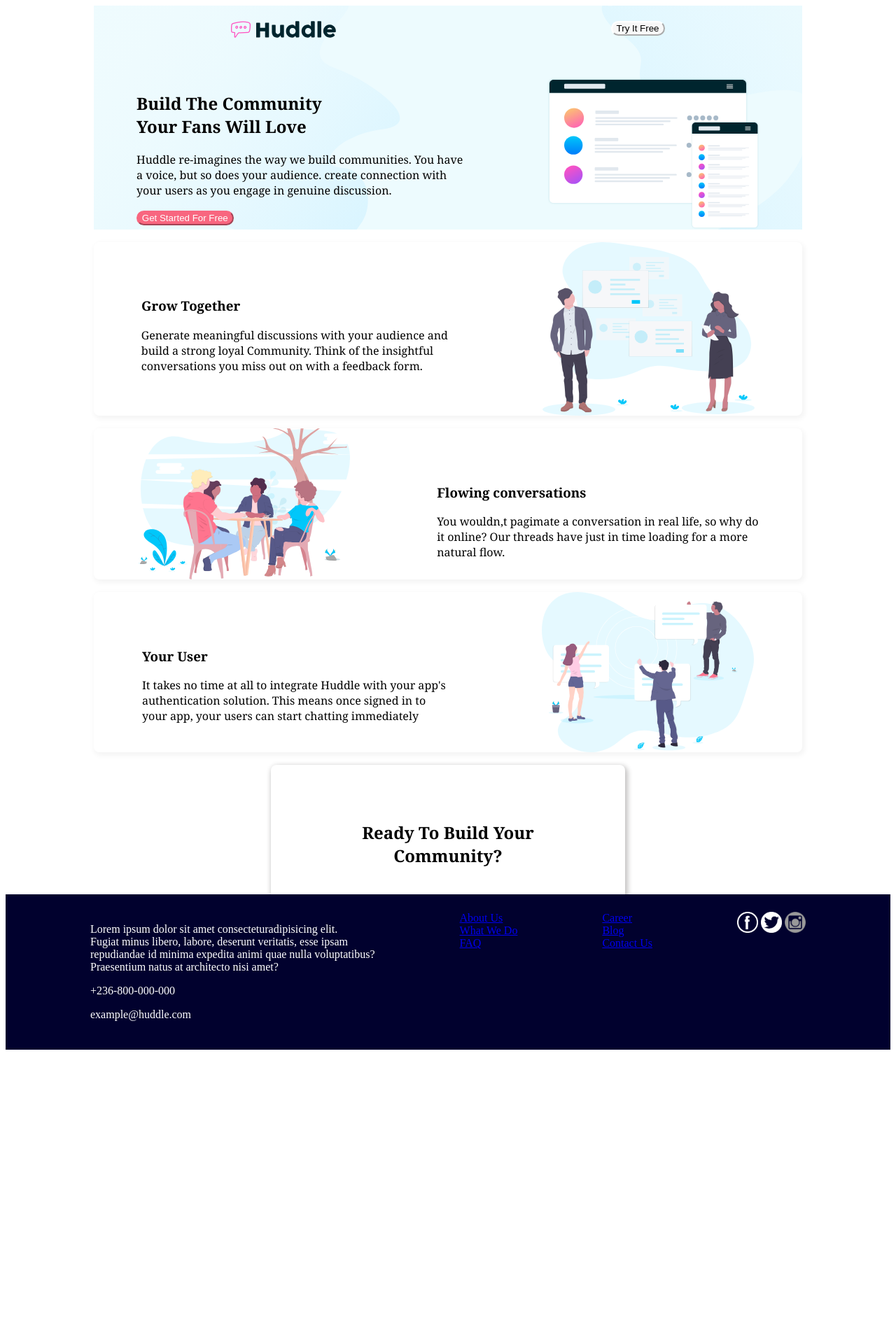
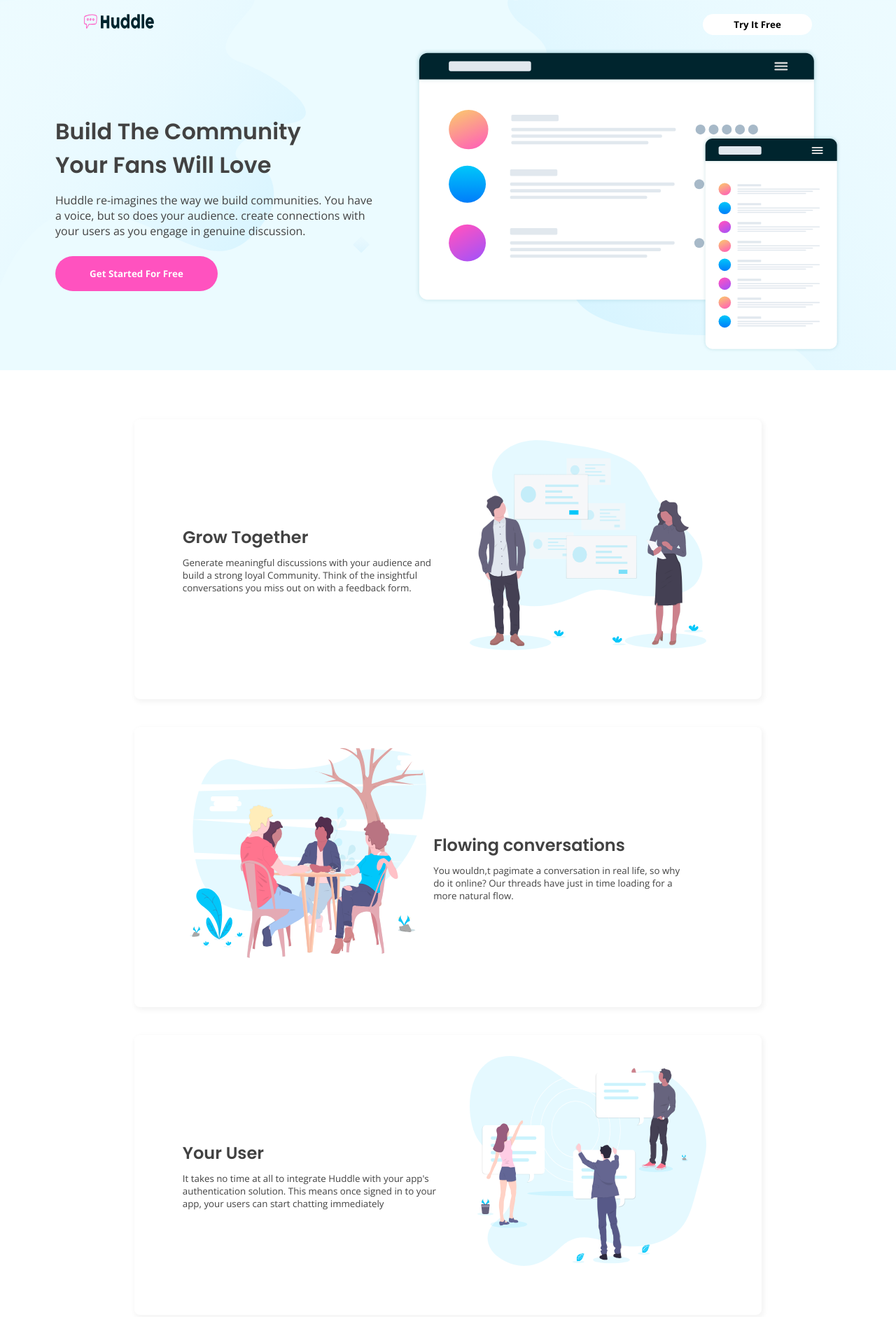
Before and after one commit to stylebytemi/Huddle, a plain HTML site: page index.html in a window 1280 px wide. Shown: the top 1882 px of the page at 70% size. Before the commit the page ends 1548 px from the top, so only its background shows below. Drawn offline with nearby package versions, Linux system fonts and the light colour scheme.

Commit message:
complete design

```diff
--- a/index.css
+++ b/index.css
@@ -1,91 +1,340 @@
-.page1{
+* {
+    margin: 0;
+    padding: 0;
+    box-sizing: border-box;
+}
+
+body,p,a{
+    font-family: 'Open Sans';
+    font-weight: 400;
+}
+button{
+    font-family: 'Open Sans';
+    font-weight: 700;
+}
+h1,
+h2,
+h3 {
+    font-family: 'Poppins';
+    font-weight: 600;
+}
+
+.img1 {
+    width: 100px;
+    height: 70%;
+}
+
+.btn01 {
+    background-color: white;
+    color: black;
+    border-radius: 15px;
+    border: none;
+    height: 30px;
+    width: 15%;
+}
+.btn01:hover{
+    font-weight: 400;
+}
+#btnpad{
+    padding-top: 15px;
+    padding-bottom: 25px;
+}
+
+#btnpad2{
+    padding-top: 10px;
+    font-size: 400;
+}
+
+.div-flex1 {
+    display: flex;
+    justify-content: space-between;
+    padding-left: 120px;
+    padding-right: 120px;
+    padding-top: 20px;
+}
+
+#img02 {
+    width: 40%;
+    height: 40vh;
+    padding: 10px;
+}
+
+.wdiv{
+    width: 38rem;
+    margin-left: 30px;
+}
+#img03 {
+    width: 38rem;
+}
+
+.div-flex2 {
+    display: flex;
+    justify-content: center;
+    padding-top: 20px;
+    padding-bottom: 20px;
+    width: auto;
+}
+
+
+.page1 {
     background-image: url(./images/bg-hero-desktop.svg);
     height: fit-content;
-    font-family: Cambria, Cochin, Georgia, Times, 'Times New Roman', serif;
-    background-color: #edfbfe;
-    width: 80%;
-    margin: auto;
+    background-color: hsl(193, 100%, 96%);
 }
-.temi1{
-    background-color: rgb(248, 248, 248);
-    color: black;
-    border-color: rgb(255, 255, 255);
-    border-radius: 50px;
+
+/* .div-flex3 {
+    display: flex;
+    justify-content: space-between;
+} */
+
+.titlediv2 {
+    margin-right: 20px;
+    width: 29rem;
+    align-items: left;
+    display: flex;
+    justify-content: center;
+    flex-direction: column;
+    color: rgb(66, 66, 66);
 }
-.temi3{
-    background-color: rgb(248, 102, 127);
-    color: white;
-    border-radius: 50px;
-    border-color: rgb(248, 102, 127);
+
+.p2{
+    font-size: smaller;
 }
-.animate__animated.animate__wobble{
+
+.titlediv1 {
+    padding-right: 30px;
+    width: 25rem;
+    align-items: left;
+    display: flex;
+    justify-content: center;
+    flex-direction: column;
+    color: rgb(66, 66, 66);
+}
+
+.pages {
+    border: solid 0px white;
+    border-radius: 8px;
+    box-shadow: 2px 3px 7px 2px whitesmoke;
+    width: 70%;
+    margin-top: 40px;
+    margin-bottom: 40px;
+    height: 50vh;
+    margin-left: 15%;
+    display: flex;
+    justify-content: center;
+    padding-top: 20px;
+    padding-bottom: 20px;
+    background-color: white;
+}
+#topup1{
+    margin-top: 70px;
+}
+
+.animate__animated.animate__wobble {
     animation-duration: 2s;
 }
-.animate__aninated.animate__flip{
+
+.animate__aninated.animate__flip {
     animation-duration: 3s;
 }
-.temi2{
+
+.btn03 {
+    background-color: hsl(322, 100%, 66%);
+    color: white;
+    border-radius: 25px;
+    border: none;
+    height: 50px;
+    width: 50%;
+}
+
+.btn03:hover {
+    opacity: 0.6;
+}
+
+.page4 {
+    border: none;
+    border-radius: 8px;
+    box-shadow: 2px 3px 7px 2px rgb(197, 196, 196);
+    width: 50%;
+    height: 220px;
+    margin: auto;
+    position: relative;
+    padding-top: 50px;
+    padding-left: 20px;
+    padding-right: 20px;
+    font-size: 20px;
+    text-align: center;
+    z-index: 3;
+    top: 3rem;
+    background-color: white;
+}
+
+.page6{
+    justify-content: space-evenly;
+    display: flex;
+}
+
+.lastf {
+    background-color: hsl(192, 100%, 9%);
+    padding-top: 5%;
+    padding-bottom: 4%;
+    color: whitesmoke;
+    font-weight: 500;
+    font-size: 12px;
     display: flex;
     justify-content: space-around;
+    flex-direction: column;
 }
-.tems{
+.logoimg{
+    width: 150px;
+    height: 80%;
+}
+.logodiv1{
+    margin-left: 12%;
+    padding-bottom: 0.5%;
+    padding-top: 1%;
+}
+.flexf{
+    width: 18rem;
     display: flex;
     justify-content: space-around;
-    margin-block-end: 30px;
+    flex-direction: column;
+    height: 10rem;
 }
-.temi4{
+
+.lorem{
+    padding-left: 20px;
+}
+.tel{
+    padding-right: 52%;
+}
+.email{
+    padding-right: 60%;
+}
+
+.page6 {
+    justify-content: space-evenly;
+    display: flex;
+}
+
+.facebook {
+    width: 30px;
+    padding: 3px;
+}
+
+a,
+button,
+.facebook {
+    cursor: pointer;
+    text-decoration: none;
+}
+
+/* .facebook:hover {
+    background-color: hsl(322, 100%, 66%);
+} */
+
+a:hover {
+    text-decoration: underline;
+}
+
+.profilediv,
+.contactdiv {
     display: flex;
     justify-content: space-around;
+    flex-direction: column;
+    height: 6rem;
 }
-.page3{
-    border: solid 0px;
-    /* border-color: green; */
-    border-radius: 8px;
-    display: flex;
-    justify-content: space-around;
-    box-shadow: 2px 3px 7px 2px whitesmoke;
-    font-family: Cambria, Cochin, Georgia, Times, 'Times New Roman', serif;
-    width: 80%;
-    margin: auto;
-}
-.tee{
-    padding-top: 60px;
-}
-.page4{
-    border: solid 0px;
-    /* border-color: green; */
-    border-radius: 8px;
-    justify-content: space-around;
-    box-shadow: 2px 3px 7px 2px rgb(197, 196, 196);
-    font-family: Cambria, Cochin, Georgia, Times, 'Times New Roman', serif;
-    width: 40%;
-    height: 200px;
-    margin: auto;
-    padding-bottom: 2%;
-    position: static;
-}
-.page5{
-    padding: 60px;
-    text-align: center;
-}
-.page6{
-    background-color: rgb(1, 1, 46);
-    padding-top: 2%;
-    padding-bottom: 2%;
-    justify-content: space-evenly;
-    display: flex;
-    position: relative;
-    bottom: 40px;
-}
-.facebook{
-    width: 30px;
-}
-.mama{
+a{
     color: white;
 }
-.ololi{
-    text-decoration: none;
+.icondiv {
+    display: flex;
+    justify-content: space-between;
+    width: auto;
 }
-.asi{
-    text-decoration: none;
+
+.icon {
+    width: 20px;
+    height: 10px;
 }
+.merge{
+    margin-top: 1px;
+}
+
+#loca {
+    height: 20px;
+    width: 15px;
+}
+.lastpara{
+    font-size: 10px;
+    padding-top: 5px;
+    text-align: right;
+    padding-right: 50px;
+}
+
+@media only screen and (max-width: 375px){
+    * {
+        margin: 0;
+        padding: 0;
+        box-sizing: border-box;
+    }
+    .div-flex1{
+        width: 20rem;
+    }
+    .div-flex2{
+        flex-direction: column;
+        text-align: center;
+    }
+    .titlediv2{
+        width: 19rem;
+        margin: auto;
+        align-items: center;
+    }
+    .wdiv{
+        width: 19rem;
+        margin-top: 30px;
+    }
+    #img03{
+        width: 19rem;
+    }
+    h1{
+        font-size: x-large;
+    }
+    h2{
+        font-size: large;
+    }
+    .pages{
+        flex-direction: column;
+        align-items: center;
+        text-align: center;
+        height: 100%;
+        width: 19rem;
+        margin: auto;
+    }
+    #topup1, #topup2, #topup3{
+        margin-top: 30px;
+    }
+    #topup1, #topup2{
+        flex-direction: column-reverse;
+    }
+
+
+    .titlediv1{
+        width: 17rem;
+        margin: auto;
+        padding-top: 15px;
+        padding-bottom: 15px;
+    }
+    .btn03 {
+        border-radius: 15px;
+        height: 30px;
+        width: 10rem;
+        font-size: x-small;
+    }
+    #img02{
+        width: 17rem;
+        margin: auto;
+    }
+
+
+}
--- a/index.html
+++ b/index.html
@@ -1,118 +1,131 @@
 <!DOCTYPE html>
 <html lang="en">
+
 <head>
     <meta charset="UTF-8">
     <meta http-equiv="X-UA-Compatible" content="IE=edge">
     <meta name="viewport" content="width=device-width, initial-scale=1.0">
     <link rel="stylesheet" href="index.css">
-    <link
-    rel="stylesheet"
-    href="https://cdnjs.cloudflare.com/ajax/libs/animate.css/4.1.1/animate.min.css"
-  />
-    <title>Document</title>
+    <link rel="stylesheet" href="https://cdnjs.cloudflare.com/ajax/libs/animate.css/4.1.1/animate.min.css" />
+    <link rel="preconnect" href="https://fonts.googleapis.com">
+    <link rel="preconnect" href="https://fonts.gstatic.com" crossorigin>
+    <link href="https://fonts.googleapis.com/css2?family=Open+Sans&display=swap" rel="stylesheet">
+    <link rel="preconnect" href="https://fonts.googleapis.com">
+    <link rel="preconnect" href="https://fonts.gstatic.com" crossorigin>
+    <link href="https://fonts.googleapis.com/css2?family=Open+Sans:wght@700&display=swap" rel="stylesheet">
+    <link rel="preconnect" href="https://fonts.googleapis.com">
+    <link rel="preconnect" href="https://fonts.gstatic.com" crossorigin>
+    <link href="https://fonts.googleapis.com/css2?family=Poppins:wght@600&display=swap" rel="stylesheet">
+    <title>Huddle Landing Page</title>
 </head>
+
 <body>
+    <header>
         <div class="page1">
-        <header>
-            <br>
-        <div class="tems">
-                <img src="./images/logo.svg" alt="huddle logo" width="150px" height="50%">
-            <div class="tems">
-                <button class="temi1" style="text-align: center;">Try It Free</button>
+            <div class="div-flex1">
+                <div>
+                    <img class="img1" src="./images/logo.svg" alt="huddle logo">
+                </div>
+                <button class="btn01">Try It Free</button>
+            </div>
+            <div class="div-flex2">
+                <div class="titlediv2">
+                    <h1 class="animate__animated animate__wobble">Build The Community<br>Your Fans Will Love</h1>
+                    <p class="animate__animated animate__flip" id="btnpad">Huddle re-imagines the way we build
+                        communities. You have a voice, but so does your audience. create connections with your users as
+                        you engage in genuine discussion.</p>
+                    <button class="btn03">Get Started For Free</button>
+                </div>
+                <div class="wdiv"><img class="animate__animated animate__flip" id="img03"
+                        src="./images/illustration-mockups.svg" alt="mockup"></div>
             </div>
         </div>
-        <div class="temi2">
+    </header>
+    <main>
+        <div class="pages" id="topup1">
+            <div class="titlediv1">
+                <h2 class="animate__animated animate__wobble">Grow Together</h2>
+                <p class="p2" id="btnpad2">Generate meaningful discussions with your audience and build a strong
+                    loyal Community. Think of the insightful conversations you miss out on with a feedback form.</p>
+            </div>
+            <img class="grow" src="./images/illustration-grow-together.svg" id="img02" alt="grow together">
+        </div>
+
+        <div class="pages" id="topup3">
+            <img src="./images/illustration-flowing-conversation.svg" id="img02" alt="flowing conversation">
+            <div class="titlediv1">
+                <h2>Flowing conversations</h2>
+                <p class="p2" id="btnpad2">You wouldn,t pagimate a conversation in real life, so why do it online? Our
+                    threads have just in time loading for a more natural flow.</p>
+            </div>
+        </div>
+
+        <div class="pages" id="topup2">
+            <div class="titlediv1">
+                <h2>Your User</h2>
+                <p class="p2" id="btnpad2">It takes no time at all to integrate Huddle with your app's authentication
+                    solution. This means once signed in to your app, your users can start chatting immediately</p>
+            </div>
+            <img src="./images/illustration-your-users.svg" id="img02" alt="user">
+        </div>
+
+    </main>
+
+    <footer>
         <div>
-                <h2 class="animate__animated animate__wobble">Build The Community<br>
-                    Your Fans Will Love</h2>
-                <p class="animate__animated animate__flip">
-                    Huddle re-imagines the way we build communities. You have<br>
-                    a voice, but so does your audience. create connection with<br>
-                    your users as you engage in genuine discussion.
-                </p>
-                <button class="temi3" style="text-align: center;">Get Started For Free</button>
-            </div>
-                <img class="animate__animated animate__flip" src="./images/illustration-mockups.svg" alt="mockup" width="30%">
-        </div>
-        </header>
-    </div><br>
-
-    <div class="page3">
-        <div class="temi4">
-            <div class="tee">
-                <h3 class="animate__animated animate__wobble">Grow Together</h3>
-                <p>
-                    Generate meaningful discussions with your audience and<br>
-                    build a strong loyal Community. Think of the insightful<br>
-                    conversations you miss out on with a feedback form.
-                </p><br>
-            </div>
-                <img class="grow" src="./images/illustration-grow-together.svg" alt="grow together" width="30%">
-        </div>
-    </div><br>
-
-    <div class="page3">
-        <img src="./images/illustration-flowing-conversation.svg" alt="flowing conversation" width="30%">
-        <div class="tee">
-            <h3>Flowing conversations</h3>
-            <p class="p2">
-                You wouldn,t pagimate a conversation in real life, so why do<br>
-                it online? Our threads have just in time loading for a more<br>
-                natural flow.
-            </p>
-        </div>
-    </div><br>
-
-    <div class="page3">
-        <div class="tee">
-            <h3>Your User</h3>
-            <p class="p2">
-                It takes no time at all to integrate Huddle with your app's<br>
-                authentication solution. This means once signed in to<br>
-                your app, your users can start chatting immediately
-            </p>
-        </div>
-            <img src="./images/illustration-your-users.svg" alt="user" width="30%">
-    </div><br>
             <div class="page4">
-        <div class="page5">
                 <h2>Ready To Build Your Community?</h2>
                 <br>
-            <button class="temi3" style="text-align: center;">Get Started For Free</button>
+                <button class="btn03">Get Started For Free</button>
+            </div>
+
+            <div class="lastf">
+                <div class="logodiv1"><img class="logoimg" src="./images/logo-bg-white.svg" alt="footerlogo"></div>
+                <div class="page6">
+                    <div class="flexf">
+                        <div class="icondiv">
+                            <div class="merge"><img class="icon" id="loca" src="./images/icon-location.svg"
+                                    alt="location"></div>
+                            <div class="lorem">
+                                <p>Lorem ipsum dolor sit amet, consectetur adipisicing elit, sed do elusmod tempor
+                                    incididunt ut labore et dalore magna aliqua</p>
                             </div>
                         </div>
-    <footer>
-        <div class="page6">
-            <div class="mama">
-                <p>
-                    Lorem ipsum dolor sit amet consecteturadipisicing elit.<br>
-                    Fugiat minus libero, labore, deserunt veritatis, esse ipsam<br>
-                    repudiandae id minima expedita animi quae nulla voluptatibus?<br>
-                    Praesentium natus at architecto nisi amet?
-                </p>
+                        <div class="icondiv">
+                            <div class="merge"><img class="icon" src="./images/icon-phone.svg" alt="tel"></div>
+                            <div class="tel">
                                 <p>+236-800-000-000</p>
-                <p>example@huddle.com</p>
                             </div>
-            <div class="ololi">
+                        </div>
+                        <div class="icondiv">
+                            <div class="merge"><img class="icon" src="./images/icon-email.svg" alt="email"></div>
+                            <div class="email">
+                                <p>@huddle.com</p>
+                            </div>
+                        </div>
+                    </div>
+                    <div class="profilediv">
                         <a href="./aboutus.html">About Us</a>
-                <br>
                         <a href="./whatwedo.html">What We Do</a>
-                <br>
                         <a href="./FAQ.html">FAQ</a>
                     </div>
-            <div class="asi">
+                    <div class="contactdiv">
                         <a href="./career.html">Career</a>
-                <br>
                         <a href="./blog.html">Blog</a>
-                <br>
                         <a href="./contactus.html">Contact Us</a>
                     </div>
                     <div>
-                <a href="https://instagram.com/sveltecouture?utm_medium=copy_link"><img class="facebook" src="./images/Facebook.png" alt=""></a>
-                <a href="https://instagram.com/sveltecouture?utm_medium=copy_link"><img class="facebook" src="./images/Twitter.png" alt=""></a>
-                <a href="https://instagram.com/sveltecouture?utm_medium=copy_link"><img class="facebook" src="./images/ig.png" alt=""></a>
+                        <a href=""><img class="facebook" src="./images/Facebook.png" alt=""></a>
+                        <a href=""><img class="facebook" src="./images/Twitter.png" alt=""></a>
+                        <a href=""><img class="facebook" src="./images/ig.png" alt=""></a>
+                    </div>
+                </div>
+                <div>
+                    <p class="lastpara">&copy; Copyright 2018 Huddle. All rights reserved.</p>
+                </div>
             </div>
         </div>
     </footer>
 </body>
+
 </html>
```
Also changed, not shown: images/logo-bg-white.svg (added). Lines whose indentation alone changed are shown as unchanged.
